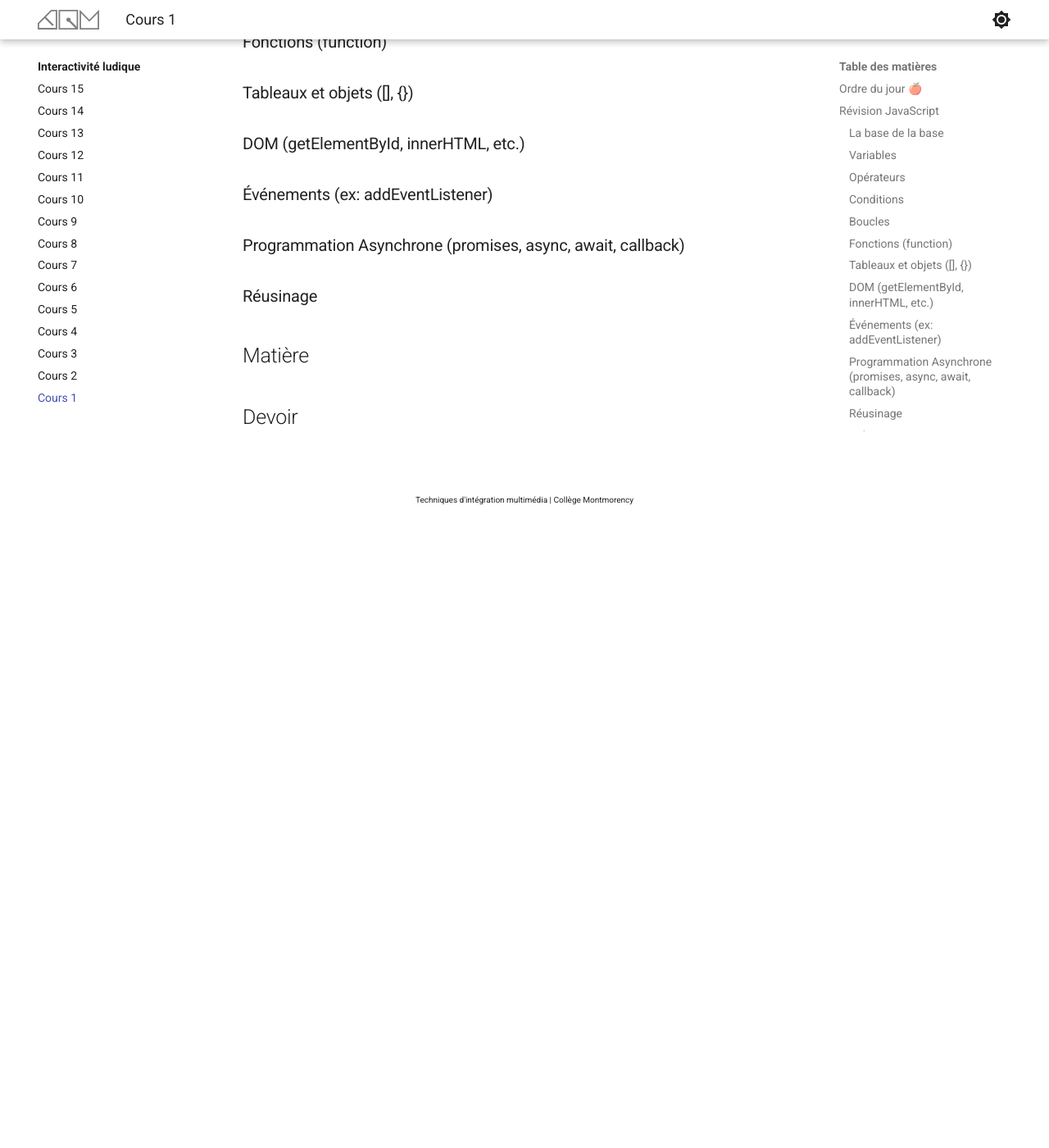
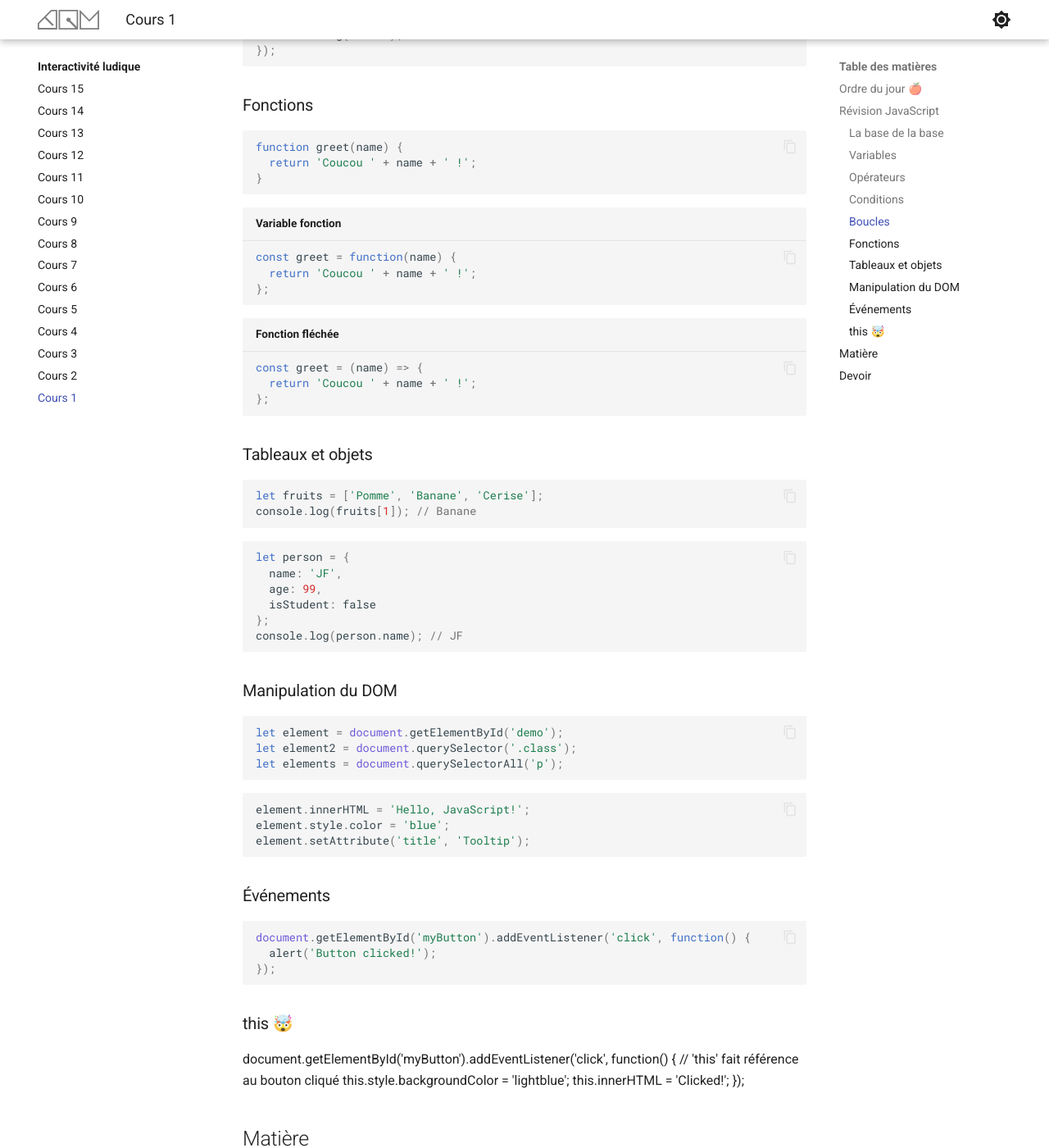
Before and after one commit to jfcmontmorency/old_compendium, an MkDocs documentation site: the page built from docs/582-301–interactivite-ludique/cours01.md, in a window 1280 px wide and 1400 px high, scrolled down 2395 px. Shown: the whole window at 82% size. Built offline with MkDocs 1.6.1 and Material for MkDocs 9.7.7, drawn with Linux system fonts in a browser that asks for light colours; before the commit the page ends 3025 px from its top, so only the background shows below that; some of the changed text lies outside the part shown.

Commit message:
Update cours01.md

````diff
--- a/docs/582-301–interactivite-ludique/cours01.md
+++ b/docs/582-301–interactivite-ludique/cours01.md
@@ -16,6 +16,10 @@
 // Voici un beau commentaire!
 /* En voilà un deuxième 🙀 */
 console.log("L’enfer, c’est les autres. - Jean-Paul Sartre (Huis Clos)");
+```
+
+```js
+alert("L’enfer, c’est les autres. - Jean-Paul Sartre (Huis Clos)");
 ```
 
 ### Variables
@@ -77,7 +81,9 @@ console.log(score);
 ```
 
 !!! tip "Opérateur ternaire"
+    ```js
     let grade = (score >= 90) ? 'A' : (score >= 80) ? 'B' : 'C';
+    ```
 
 ### Boucles
 
@@ -86,37 +92,85 @@ for (let i = 0; i < 100000; i++) {
   console.log(i + ' $');
 }
 ```
-```js
+```js title="for...in"
 let person = {name: 'JF', age: 99, city: 'Laval'};
 for (let key in person) {
   console.log(key + ' : ' + person[key]);
 }
 ```
-```js
-let fruits = ['apple', 'banana', 'cherry'];
+```js title="for...of"
+let fruits = ['Pomme', 'Banane', 'Cerise'];
 for (let fruit of fruits) {
   console.log(fruit);
 }
 ```
-```js
+```js title="forEach"
 let numbers = [1, 2, 3, 4, 5];
 numbers.forEach(function(number) {
   console.log(number);
 });
 ```
+
+### Fonctions
+
 ```js
-let numbers = [1, 2, 3, 4, 5];
-let doubled = numbers.map(function(number) {
-  return number * 2;
+function greet(name) {
+  return 'Coucou ' + name + ' !';
+}
+```
+```js title="Variable fonction"
+const greet = function(name) {
+  return 'Coucou ' + name + ' !';
+};
+```
+```js title="Fonction fléchée"
+const greet = (name) => {
+  return 'Coucou ' + name + ' !';
+};
+```
+
+### Tableaux et objets
+
+```js
+let fruits = ['Pomme', 'Banane', 'Cerise'];
+console.log(fruits[1]); // Banane
+```
+```js
+let person = {
+  name: 'JF',
+  age: 99,
+  isStudent: false
+};
+console.log(person.name); // JF
+```
+
+### Manipulation du DOM
+
+```js
+let element = document.getElementById('demo');
+let element2 = document.querySelector('.class');
+let elements = document.querySelectorAll('p');
+```
+```js
+element.innerHTML = 'Hello, JavaScript!';
+element.style.color = 'blue';
+element.setAttribute('title', 'Tooltip');
+```
+
+### Événements
+```js
+document.getElementById('myButton').addEventListener('click', function() {
+  alert('Button clicked!');
 });
 ```
 
-### Fonctions (function)
-### Tableaux et objets ([], {})
-### DOM (getElementById, innerHTML, etc.)
-### Événements (ex: addEventListener)
-### Programmation Asynchrone (promises, async, await, callback)
-### Réusinage
+### this 🤯
+
+document.getElementById('myButton').addEventListener('click', function() {
+  // 'this' fait référence au bouton cliqué
+  this.style.backgroundColor = 'lightblue';
+  this.innerHTML = 'Clicked!';
+});
 
 ## Matière
 
````
